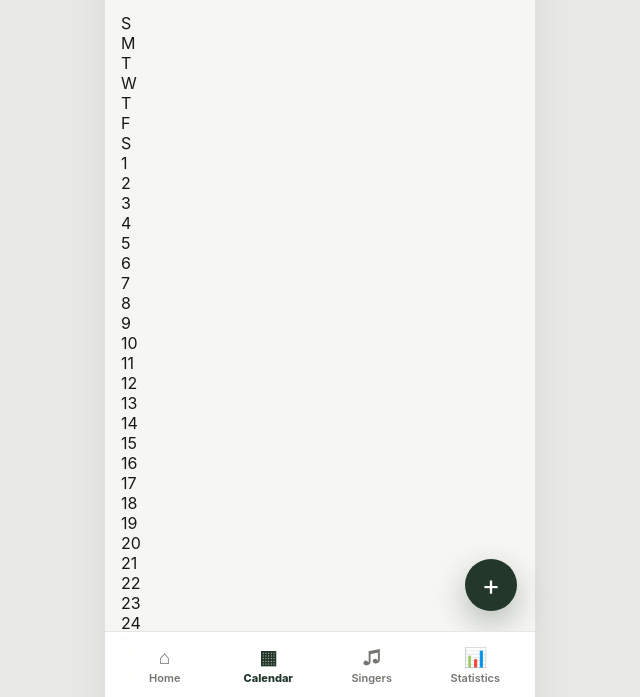
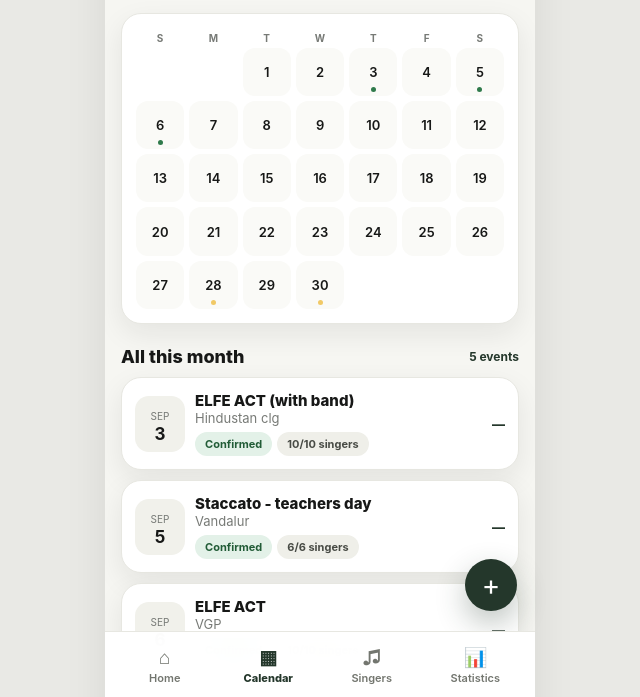
Before and after one commit to reshwinnishith/choir-management-prototype, a plain HTML site: page index.html in a window 1280 px wide. Both pictures are taken after a click on the element "View calendar →". Shown: the part 101-798 px from the top of the page, without its empty margins (320-960 px from the left). Drawn offline with Linux system fonts and the light colour scheme.

Commit message:
fix(calendar): restore 7-column grid CSS rules for calendar layout

```diff
--- a/styles.css
+++ b/styles.css
@@ -737,3 +737,58 @@ textarea {
   font-weight: 700;
   width: auto;
 }
+
+/* Calendar Component */
+.calendar {
+  background: var(--card);
+  border: 1px solid var(--line);
+  border-radius: 20px;
+  padding: 14px;
+  box-shadow: var(--shadow);
+}
+
+.cal-head, .cal-grid {
+  display: grid;
+  grid-template-columns: repeat(7, 1fr);
+  gap: 5px;
+}
+
+.cal-head div {
+  text-align: center;
+  font-size: 10px;
+  color: var(--muted);
+  padding: 4px;
+  font-weight: 700;
+}
+
+.day {
+  aspect-ratio: 1;
+  border-radius: 12px;
+  display: grid;
+  place-items: center;
+  position: relative;
+  font-size: 13px;
+  background: #fafaf7;
+  cursor: pointer;
+  font-weight: 600;
+}
+
+.day.has::after {
+  content: "";
+  width: 5px;
+  height: 5px;
+  border-radius: 50%;
+  background: var(--green);
+  position: absolute;
+  bottom: 4px;
+}
+
+.day.enq::after {
+  background: var(--amber);
+}
+
+.day.selected {
+  background: var(--brand);
+  color: #fff;
+  font-weight: 800;
+}
```
